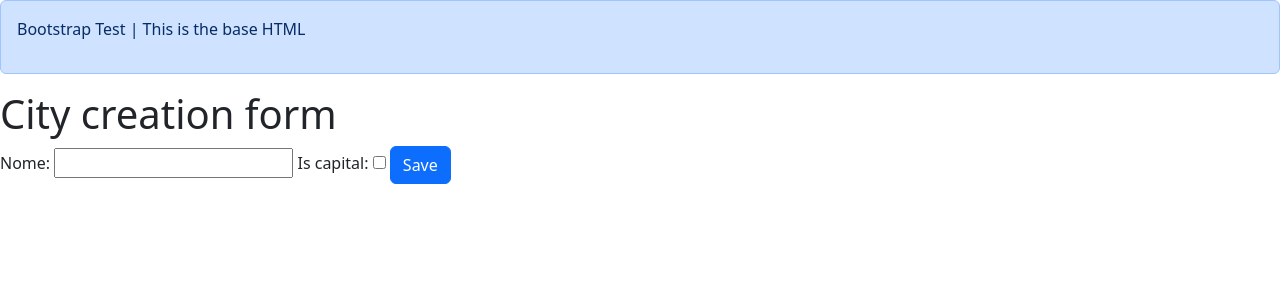
After one commit to gallash/cidc-training, a Django app: page /cities/create/ in a window 1280 px wide. The commit adds this page. Shown: the top 300 px of the page. Run offline with Django 4.2, Linux system fonts and the light colour scheme.

Commit message:
Enhanced the pages, added the create and delete cities

```diff
--- /dev/null
+++ b/cadastro/forms.py
@@ -0,0 +1,9 @@
+from django import forms
+
+from cadastro.models import Cidade
+
+
+class CidadeForm(forms.ModelForm):
+    class Meta:
+        model = Cidade
+        fields = '__all__'  # Imports all fields. Conversely, I can select
--- a/cadastro/models.py
+++ b/cadastro/models.py
@@ -1,8 +1,9 @@
 from django.db import models
+
 
 # Create your models here.
 class Cidade(models.Model):
-    nome = models.CharField(max_length=100)
+    nome = models.CharField(max_length=100, unique=True)
     is_capital = models.BooleanField(default=False)
 
     def __str__(self):
--- /dev/null
+++ b/cadastro/templates/list_cities/creation_form.html
@@ -0,0 +1,16 @@
+{% extends 'base.html' %}
+
+{% block container_div %}
+<h1>City creation form</h1>
+
+<!-- A form must have the csrf_token declared in a statement. -->
+<!-- The 'action' is where (URL) the form is going to be submitted to.
+The URL is related to a function that has all the necessary business logic
+to deal with the form. -->
+<form action="{% url 'create_city' %}" method="POST">
+    {% csrf_token %}
+<!--    It lacks styling-->
+    {{ form }}
+    <input type="submit" value="Save" class="btn btn-primary">
+</form>
+{% endblock %}
--- a/cadastro/templates/list_cities/detailed_city.html
+++ b/cadastro/templates/list_cities/detailed_city.html
@@ -1,10 +1,10 @@
 {% extends 'base.html' %}
 
 {% block container_div %}
-<h1>List of Cities</h1>
+<h1>City details</h1>
 <p>This is List Cities HTML</p>
 <p class="list-group-item  {% if city.is_capital %} active {% endif %}">
     {{ city.nome }}{% if city.is_capital %} <span class="badge rounded-pill text-bg-primary">Capital</span>{% endif %}
 </p>
-<p>{{ city.is_capital }}</p>
+<div><a class="btn btn-danger" href="{% url 'delete_city' city.pk %}">Delete</a></div>
 {% endblock %}
--- a/cadastro/templates/list_cities/list_cities.html
+++ b/cadastro/templates/list_cities/list_cities.html
@@ -1,8 +1,9 @@
 {% extends 'base.html' %}
 
 {% block container_div %}
-<h1>List of Cities</h1>
+<h1>List of cities</h1>
 <p>This is List Cities HTML</p>
+<p><a class="btn btn-primary" href="{% url 'create_city' %}">Register a new city</a></p>
 <ul class="list-group">
     {# With anchor tags I cannot send the request param? #}
     {% for city in cities %}
--- a/cadastro/urls.py
+++ b/cadastro/urls.py
@@ -1,5 +1,9 @@
 from django.urls import path
-from cadastro.views import list_cities, detailed_cities_qs, detailed_cities_param
+from cadastro.views import (list_cities,
+                            detailed_cities_qs,
+                            detailed_cities_param,
+                            create_city,
+                            delete_city)
 
 # .../<int:id>/ is declaring that there will be an integer
 # that will be named 'id' in the view function, that is
@@ -7,5 +11,7 @@ from cadastro.views import list_cities, detailed_cities_qs, detailed_cities_para
 urlpatterns = [
     path('', list_cities, name='list_cities'),
     path('details_qs/', detailed_cities_qs, name='detailed_cities_qs'),
-    path('details_param/<int:city_id>/', detailed_cities_param, name='detailed_cities_param')
+    path('details_param/<int:city_id>/', detailed_cities_param, name='detailed_cities_param'),
+    path('create/', create_city, name='create_city'),
+    path('delete/<int:city_id>', delete_city, name='delete_city'),
 ]
--- a/cadastro/views.py
+++ b/cadastro/views.py
@@ -1,5 +1,6 @@
-from django.shortcuts import render, get_object_or_404
+from django.shortcuts import render, get_object_or_404, redirect
 from cadastro.models import Cidade
+from cadastro.forms import CidadeForm
 
 
 # Create your views here.
@@ -9,7 +10,7 @@ def list_cities(request):
         # QuerySet, and the object is not iterable
         query_set = Cidade.objects.filter(pk=request.GET['id'])
     else:
-        query_set = Cidade.objects.all()
+        query_set = Cidade.objects.all().order_by('nome')
 
     context = {
         "cities": query_set
@@ -26,7 +27,8 @@ def list_cities(request):
     return render(
         request,
         'list_cities/list_cities.html',
-        context)
+        context
+    )
 
 
 def detailed_cities_qs(request):
@@ -35,7 +37,8 @@ def detailed_cities_qs(request):
     return render(
         request,
         template_name='list_cities/detailed_city.html',
-        context={'city': city})
+        context={'city': city}
+    )
 
 
 def detailed_cities_param(request, city_id):
@@ -44,4 +47,33 @@ def detailed_cities_param(request, city_id):
     return render(
         request,
         template_name='list_cities/detailed_city.html',
-        context={'city': city})
+        context={'city': city}
+    )
+
+
+def create_city(request):
+    if request.method == "POST":
+        form = CidadeForm(request.POST)
+        # Still lacks, cleaning, checking, checking for duplicates
+        if form.is_valid():
+            # One of the forms of not allowing duplicates is by putting
+            # a True "unique" key in the Model definition
+            form.save()
+            return redirect(to='list_cities')
+    else:
+        form = CidadeForm()
+
+    context = {
+        'form': form
+    }
+    return render(
+        request,
+        template_name='list_cities/creation_form.html',
+        context=context
+    )
+
+
+def delete_city(request, city_id):
+    city = get_object_or_404(Cidade, pk=city_id)
+    city.delete()
+    return redirect(to='list_cities')
```
Also changed, not shown: db.sqlite3.
